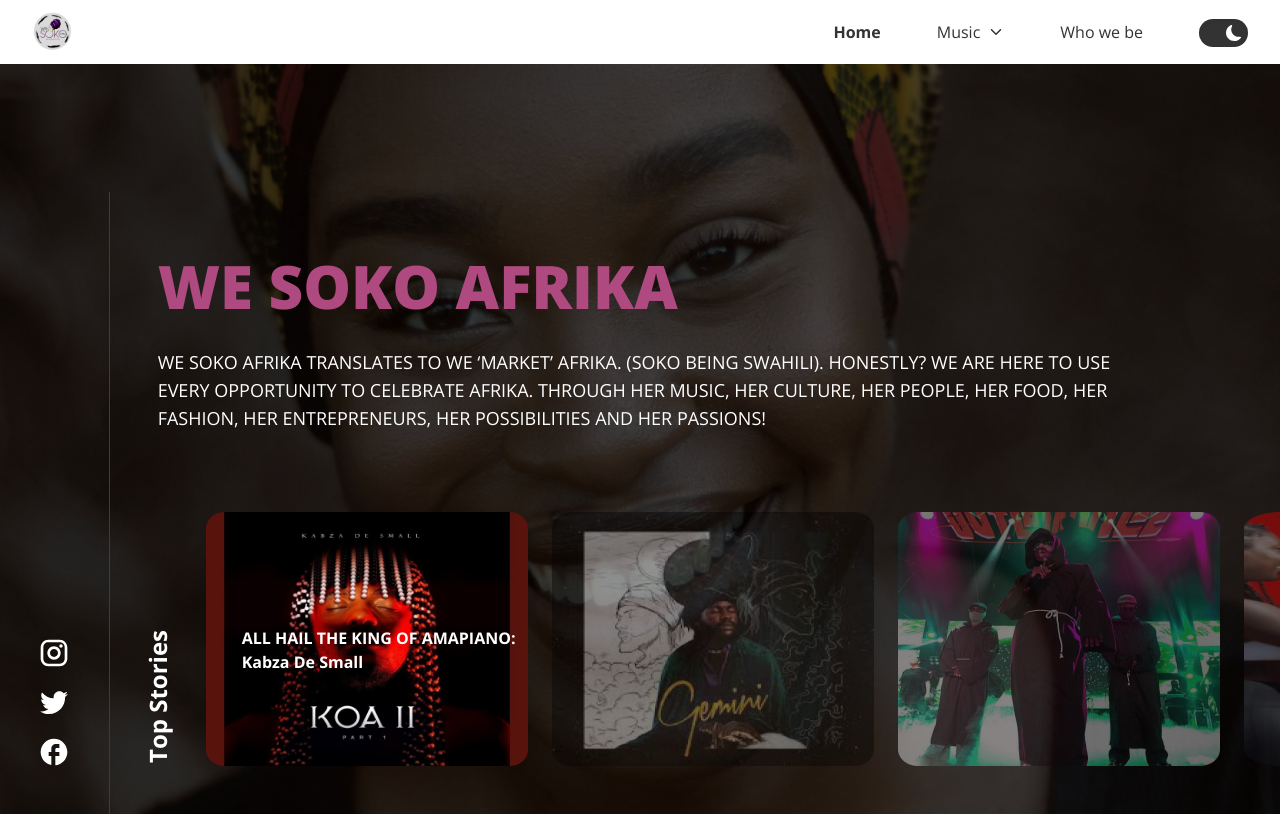
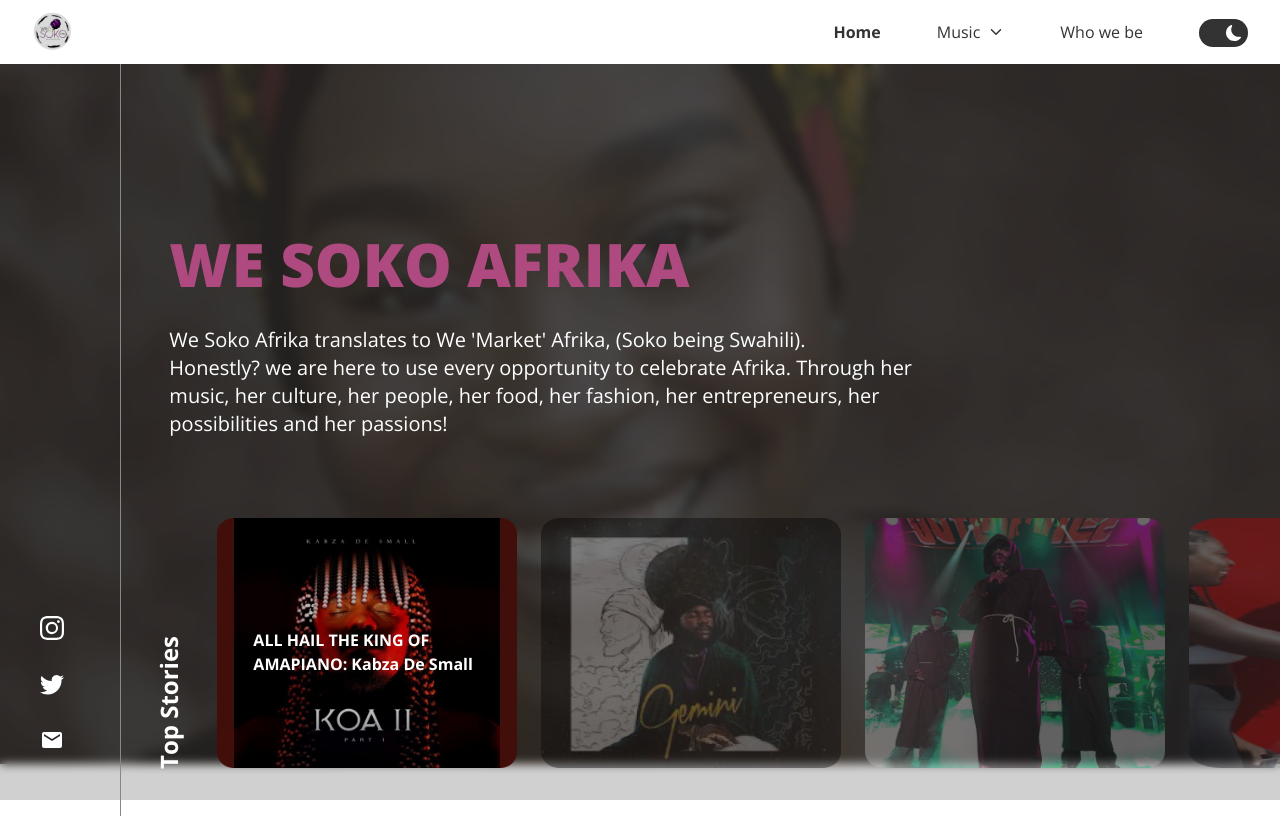
Before and after one commit to damiisdandy/soso-afrika, a Next.js app: page / in a window 1280 px wide. Built offline with nearby package versions, Linux system fonts and the light colour scheme.

Commit message:
minor adjustments to home page

```diff
--- a/components/hero-cards/index.tsx
+++ b/components/hero-cards/index.tsx
@@ -10,7 +10,7 @@
       <Image
         src={img}
         alt={`${title} image`}
-        className="min-w-[250px] min-h-[200px]  sm:min-w-[322px] sm:h-[303px] xl:h-[254px] h-[200px]"
+        className="min-w-[250px] min-h-[250px]  sm:min-w-[300px] sm:h-[300px] xl:h-[250px] h-[250px] filter brightness-75"
       />
       <h2 className="p-3 absolute bottom-20 left-6 font-bold">{title}</h2>
     </div>
--- a/pages/_app.tsx
+++ b/pages/_app.tsx
@@ -6,9 +6,8 @@
 export default function App({ Component, pageProps }: AppProps) {
   return (
     <ThemeProvider attribute="class">
-      <Component {...pageProps}>
-        <Header />
-      </Component>
+      <Header />
+      <Component {...pageProps} />
     </ThemeProvider>
   );
 }
--- a/pages/index.tsx
+++ b/pages/index.tsx
@@ -1,32 +1,49 @@
 import HeroCards from "@/components/hero-cards";
 import { heroCards } from "@/utils/mockdata";
-import Wrapper from "@/components/navbar-wrapper";
-import { TwitterIcon, InstagramIcon, FaceBookIcon } from "@/assets";
+import config from "@/config";
 import Seo from "@/components/seo";
+import Image from "next/image";
+import heroImage from "@/assets/img/hero.png";
+import ExternalLink from "@/components/external-link";
+import { BsInstagram, BsTwitter } from "react-icons/bs";
+import { MdEmail } from "react-icons/md";
 
 export default function Home() {
   return (
     <>
       <Seo title="Home" description="We Market Africa" />
       <main className="text-white ">
-        <Wrapper>
-          <section className="bg-[url('../assets/img/mobile-hero.png')] md:bg-[url('../assets/img/hero.png')] max-h-[100%] min-h-[100vh] bg-cover bg-no-repeat w-[100vw] ">
-            <div className=" flex flex-col md:flex-row 2xl:max-w-[100rem] 2xl:h-fit 2xl:mx-auto ">
-              <aside className="md:w-[4rem] flex md:flex-col justify-center gap-10 mt-[7rem] md:mt-0 md:gap-6 md:justify-end mx-10 mb-12">
-                <InstagramIcon />
-                <TwitterIcon />
-                <FaceBookIcon />
+        <section>
+          <div className="fixed overflow-hidden bg-[rgba(100,100,100,0.3)] backdrop-blur-[5px] dark:bg-[rgba(0,0,0,0.3)] -z-10 h-screen w-screen"></div>
+          <div className="fixed overflow-hidden -z-20 h-screen w-screen">
+            <Image
+              src={heroImage}
+              alt="woman wearing trad smiling"
+              placeholder="blur"
+            />
+          </div>
+          <div className="relative z-20 flex flex-col md:flex-row h-screen">
+            <aside className="md:w-[4rem] flex md:flex-col justify-center gap-10 mt-[7rem] md:mt-0 md:gap-8 md:justify-end mx-10 mb-12 md:text-2xl">
+              <ExternalLink href={config.social.instagram}>
+                <BsInstagram />
+              </ExternalLink>
+              <ExternalLink href={config.social.twitter.url}>
+                <BsTwitter />
+              </ExternalLink>
+              <ExternalLink href={config.social.email}>
+                <MdEmail />
+              </ExternalLink>
             </aside>
-              <div className="md:border-l border-homeBorder mt-4 md:mt-[12rem] md:overflow-x-hidden">
-                <h1 className="text-header font-extrabold text-4xl md:text-6xl md:mt-[4rem] px-[1rem] sm:px-[3rem] text-center md:text-left">
+            <div className="md:border-l border-[#888] dark:border-[#444] mt-4 h-full md:overflow-x-hidden flex flex-col justify-end">
+              <h1 className="text-header font-extrabold text-4xl md:text-6xl md:mt-4rem px-[1rem] sm:px-[3rem] text-center md:text-left">
                 WE SOKO AFRIKA
               </h1>
-                <p className="mt-8 leading-7 uppercase text-md md:text-lg w-[100%] lg:w-[90%] px-[2rem] sm:px-[3rem] text-center md:text-left">
-                  We Soko Afrika translates to We ‘Market’ Afrika. (Soko being
-                  Swahili). Honestly? we are here to use every opportunity to
-                  celebrate Afrika. Through her music, her culture, her people,
-                  her food, her fashion, her entrepreneurs, her possibilities
-                  and her passions!
+              <p className="mt-8 leading-10 text-md md:text-xl w-[100%] lg:w-[75%] px-[2rem] sm:px-[3rem] text-center md:text-left">
+                We Soko Afrika translates to We &apos;Market&apos; Afrika, (Soko
+                being Swahili). <br /> Honestly? we are here to use every
+                opportunity to celebrate Afrika. Through her music, her culture,
+                her people, her food, her fashion, her entrepreneurs, her
+                possibilities and her passions!
               </p>
               <section className="flex pb-12 flex-col md:flex-row gap-2 mt-[7rem] sm:mt-[5rem] relative ml-4 md:ml-12 scrollbar-none">
                 <h2 className="font-bold text-2xl md:rotate-[270deg] h-fit w-[12rem] md:absolute top-[11.3rem] xl:top-[8.7rem] left-[-6rem] mb-6 md:mb-0">
@@ -45,7 +62,6 @@
             </div>
           </div>
         </section>
-        </Wrapper>
       </main>
     </>
   );
```
Lines whose indentation alone changed are shown as unchanged.
